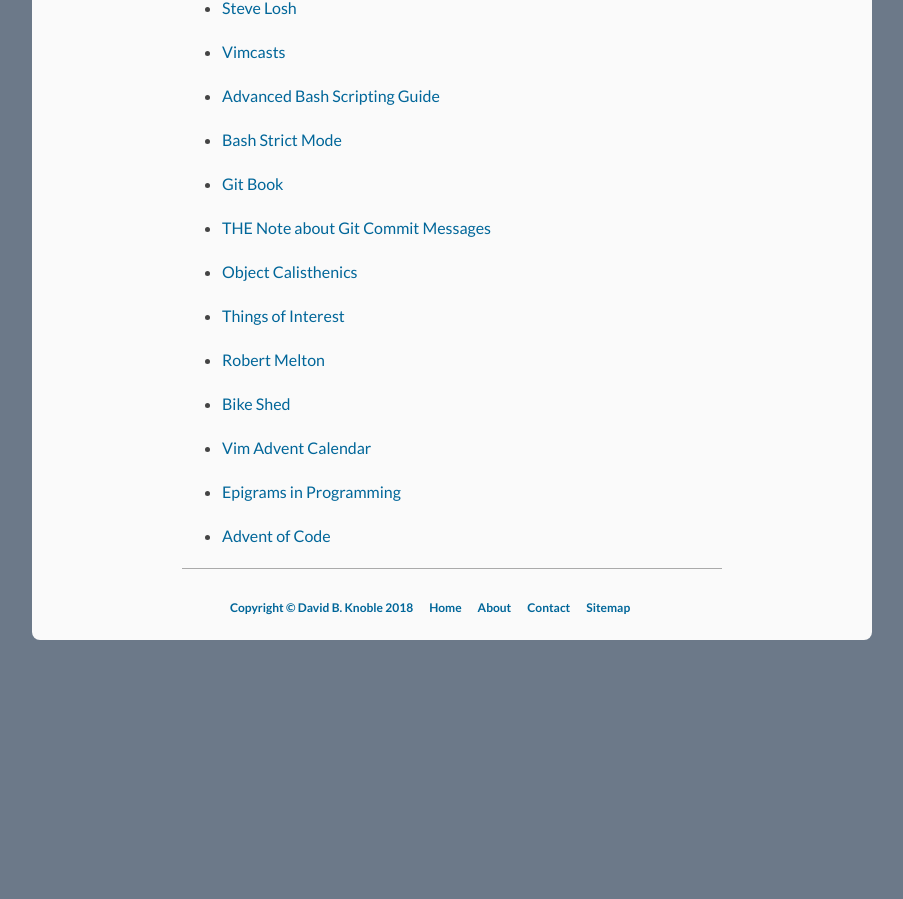
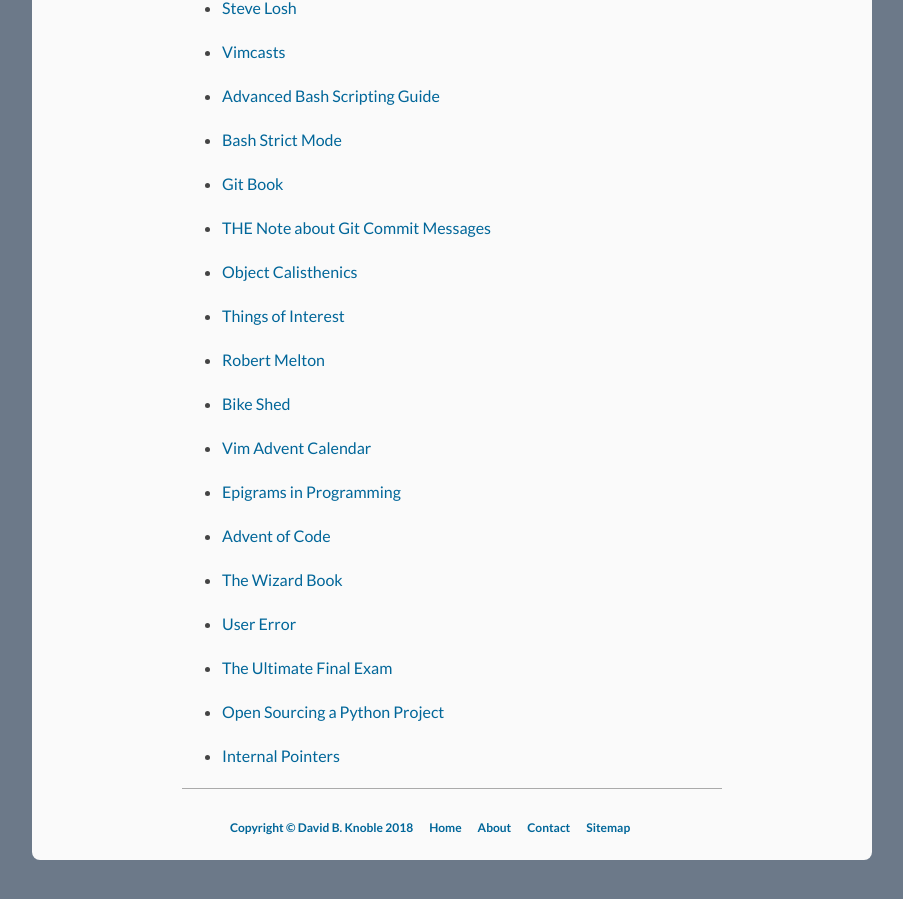
Before and after one commit to benknoble/benknoble.github.io, a Jekyll site: the page built from pages/readinglist.md, in a window 1280 px wide and 900 px high, scrolled down 1854 px. Shown: the whole window, without its empty margins (188-1091 px from the left). Built offline with Jekyll 4.4.1, drawn with Linux system fonts in a browser that asks for light colours; before the commit the page ends 2534 px from its top, so only the background shows below that.

Commit message:
Update reading list

```diff
--- a/_data/reading_list.yml
+++ b/_data/reading_list.yml
@@ -86,3 +86,13 @@
   url: http://www.cs.yale.edu/homes/perlis-alan/quotes.html
 - title: Advent of Code
   url: https://adventofcode.com
+- title: The Wizard Book
+  url: http://mitpress.mit.edu/sites/default/files/sicp/index.html
+- title: User Error
+  url: https://en.wikipedia.org/wiki/User_error
+- title: The Ultimate Final Exam
+  url: http://www.davedoyle.com/prof/pastProjects/Nerd/humor/ultimate_final.html
+- title: Open Sourcing a Python Project
+  url: https://jeffknupp.com/blog/2013/08/16/open-sourcing-a-python-project-the-right-way/
+- title: Internal Pointers
+  url: https://www.internalpointers.com/
```
